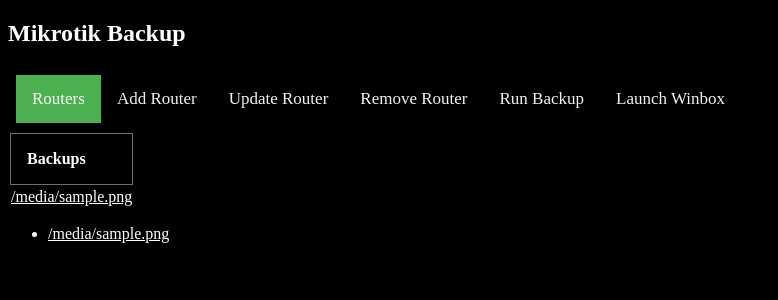
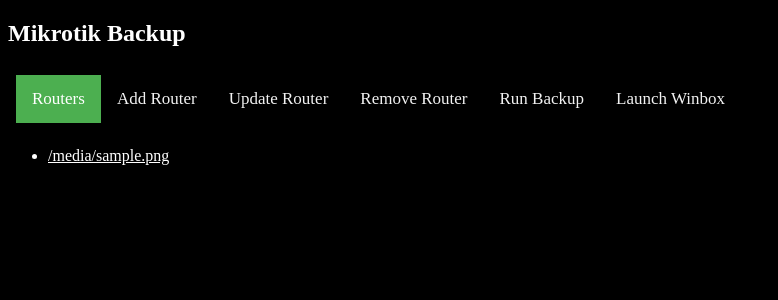
Before and after one commit to eli-cobler/MikrotikBackup, a Flask app: template templates/files.html in a window 1280 px wide. Shown: the top 300 px of the page, without its empty margins (0-778 px from the left). Run offline with Flask 2, Linux system fonts and the light colour scheme; the template is opened without the code that fills it: most values are stand-ins (such as "Sample title", 1, 10 or a date in 2020).

Commit message:
Update files.html

```diff
--- a/templates/files.html
+++ b/templates/files.html
@@ -18,17 +18,6 @@
     <a href="winbox:">Launch Winbox</a>
 </div>
 
-<div class="backuptable">
-    <table>
-        <tr>
-            <th>Backups</th>
-        </tr>
-        {% for file in files %}
-            <td><a href="/backups/{{ backups }}/{{ file }}" style="color:white">{{ file }}</a></td>
-        {% endfor %}
-    </table>
-</div>
-
 <ul>
     {% for file in files %}
         <li><a href="/backups/{{ backups }}/{{ file }}" style="color:white">{{ file }}</a></li>
```
